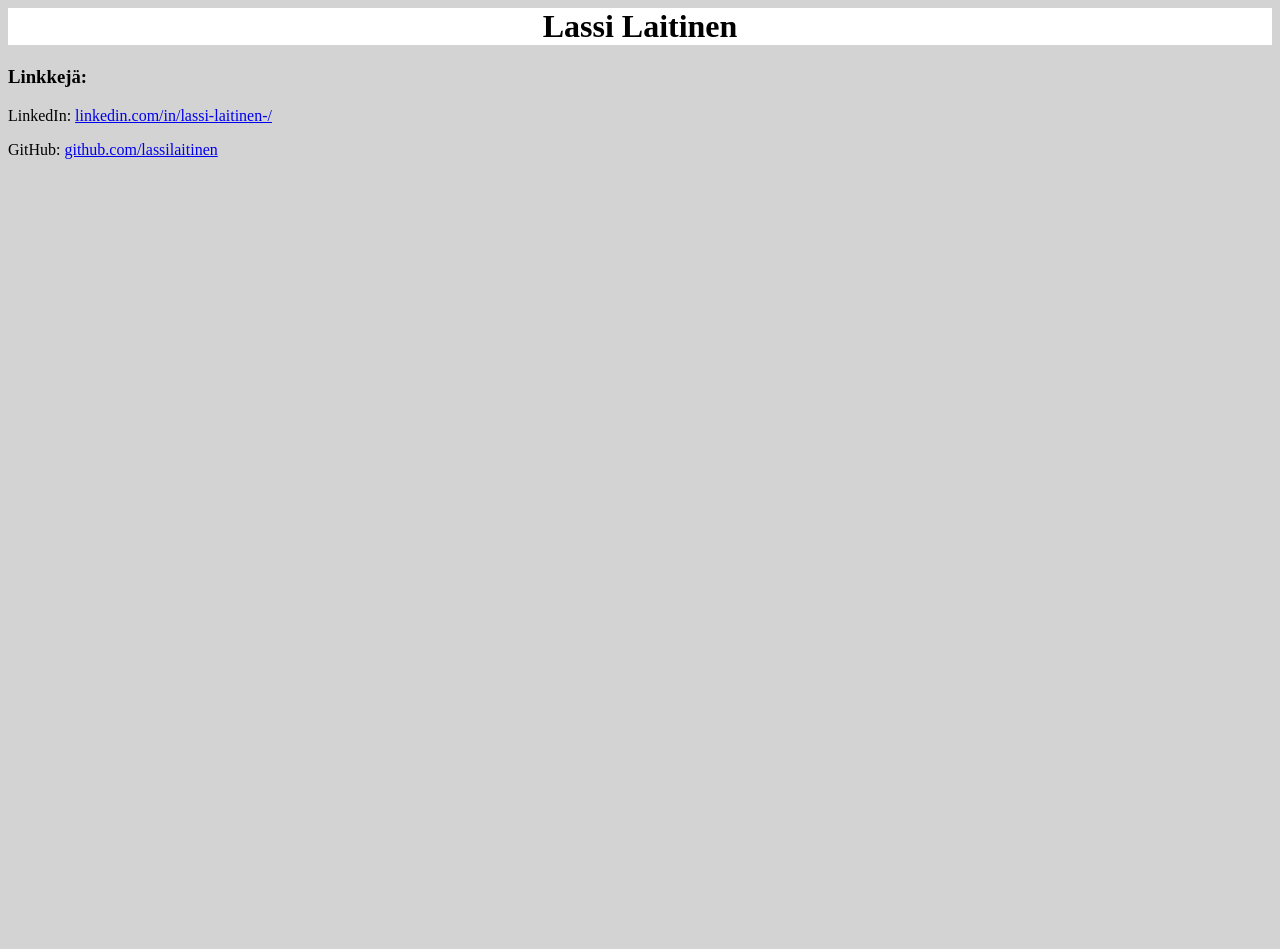
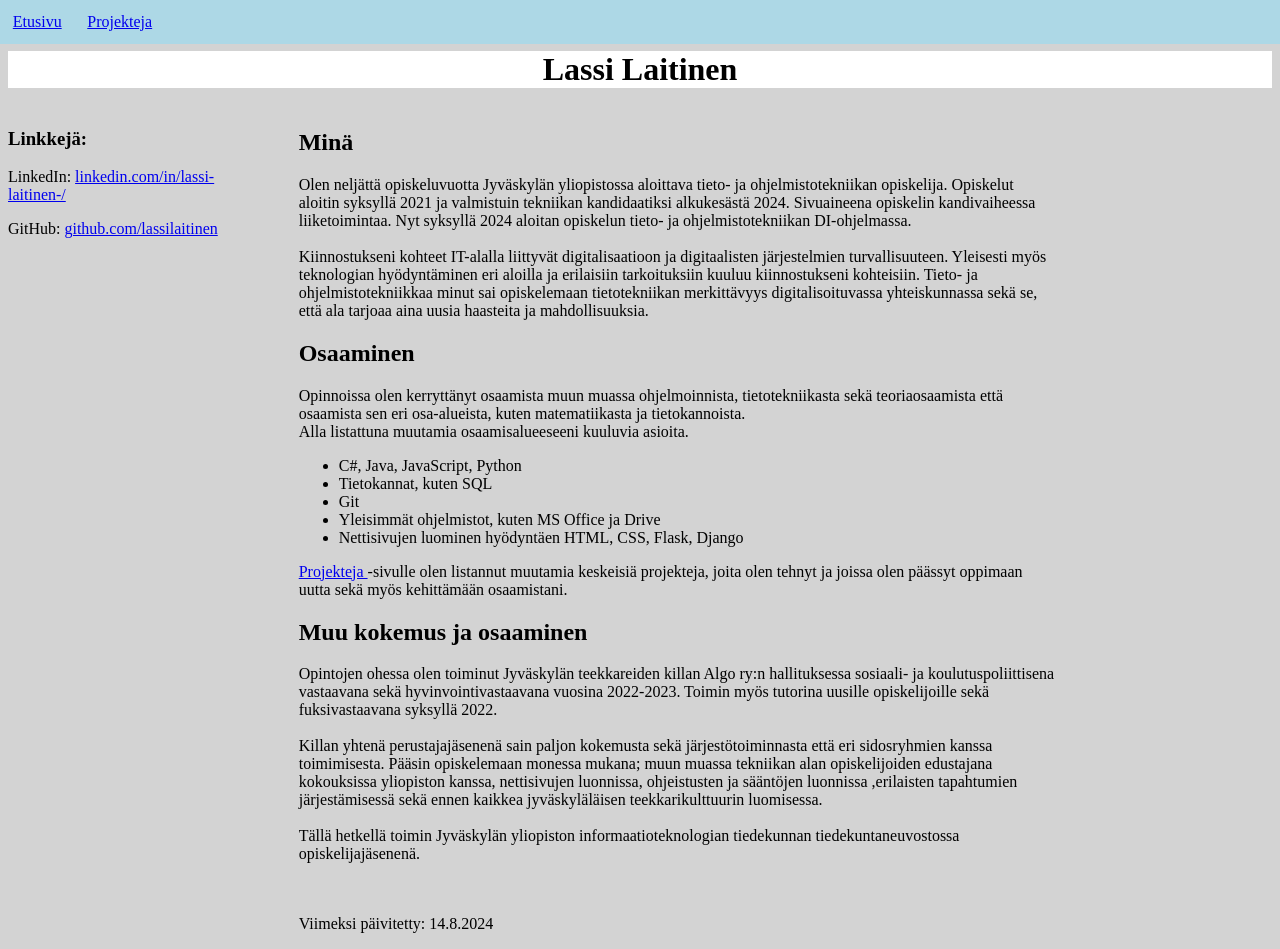
Before and after one commit to lassilaitinen/lassilaitinen.github.io, a plain HTML site: page index.html in a window 1280 px wide. Before the commit the page ends 800 px from the top, so only its background shows below. Drawn offline with Linux system fonts and the light colour scheme.

Commit message:
Sisällön lisäämistä sivulle

```diff
--- a/index.html
+++ b/index.html
@@ -1,7 +1,14 @@
 <link href='style.css' type="text/css" rel="stylesheet" >
 <body>
+    <nav class="nav">
+        <div><a href="https://lassilaitinen.github.io/"> Etusivu </a></div>
+        <div><a href="https://lassilaitinen.github.io/projects/projects.html"> Projekteja </a></div>
+    </nav>
+    <div class="header">
         <h1>Lassi Laitinen</h1>
+    </div>
 
+    <div class="links">
         <h3>Linkkejä:</h3>
         <p>
             LinkedIn: <a href="https://www.linkedin.com/in/lassi-laitinen-/"> linkedin.com/in/lassi-laitinen-/</a>
@@ -9,4 +16,51 @@
         <p>
             GitHub: <a href="https://github.com/lassilaitinen"> github.com/lassilaitinen</a>
         </p>
+    </div>
+    <div class="info">
+        <h2>Minä</h2>
+        <p>
+            Olen neljättä opiskeluvuotta Jyväskylän yliopistossa aloittava tieto- ja ohjelmistotekniikan opiskelija. Opiskelut aloitin syksyllä 2021 ja valmistuin
+            tekniikan kandidaatiksi alkukesästä 2024. Sivuaineena opiskelin kandivaiheessa liiketoimintaa. Nyt syksyllä 2024 aloitan opiskelun tieto- ja ohjelmistotekniikan
+            DI-ohjelmassa. <br>
+
+            <br>Kiinnostukseni kohteet IT-alalla liittyvät digitalisaatioon ja digitaalisten järjestelmien turvallisuuteen. Yleisesti myös teknologian hyödyntäminen
+            eri aloilla ja erilaisiin tarkoituksiin kuuluu kiinnostukseni kohteisiin. Tieto- ja ohjelmistotekniikkaa minut sai opiskelemaan tietotekniikan merkittävyys
+            digitalisoituvassa yhteiskunnassa sekä se, että ala tarjoaa aina uusia haasteita ja mahdollisuuksia.
+        </p>
+        <h2>Osaaminen</h2>
+        <p>
+            Opinnoissa olen kerryttänyt osaamista muun muassa ohjelmoinnista, tietotekniikasta sekä teoriaosaamista että osaamista sen eri osa-alueista, kuten
+            matematiikasta ja tietokannoista.
+
+            <br>Alla listattuna muutamia osaamisalueeseeni kuuluvia asioita.
+        </p>
+        <ul>
+            <li>C#, Java, JavaScript, Python</li>
+            <li>Tietokannat, kuten SQL</li>
+            <li>Git</li>
+            <li>Yleisimmät ohjelmistot, kuten MS Office ja Drive</li>
+            <li>Nettisivujen luominen hyödyntäen HTML, CSS, Flask, Django</li>
+        </ul>
+        <p>
+            <a href="https://lassilaitinen.github.io/projects/projects.html"> Projekteja </a>-sivulle olen listannut muutamia keskeisiä projekteja, joita olen tehnyt ja
+            joissa olen päässyt oppimaan uutta sekä myös kehittämään osaamistani.
+        </p>
+
+        <h2>Muu kokemus ja osaaminen</h2>
+        <p>
+            Opintojen ohessa olen toiminut Jyväskylän teekkareiden killan Algo ry:n hallituksessa sosiaali- ja koulutuspoliittisena vastaavana sekä hyvinvointivastaavana
+            vuosina 2022-2023. Toimin myös tutorina uusille opiskelijoille sekä fuksivastaavana syksyllä 2022.<br>
+
+            <br>Killan yhtenä perustajajäsenenä sain paljon kokemusta sekä järjestötoiminnasta että eri sidosryhmien kanssa toimimisesta. Pääsin opiskelemaan
+            monessa mukana; muun muassa tekniikan alan opiskelijoiden edustajana kokouksissa yliopiston kanssa, nettisivujen luonnissa, ohjeistusten ja sääntöjen luonnissa
+            ,erilaisten tapahtumien järjestämisessä sekä ennen kaikkea jyväskyläläisen teekkarikulttuurin luomisessa.<br>
+
+            <br> Tällä hetkellä toimin Jyväskylän yliopiston informaatioteknologian tiedekunnan tiedekuntaneuvostossa opiskelijajäsenenä.
+
+        </p>
+        <p>
+            <br><br>Viimeksi päivitetty: 14.8.2024
+        </p>
+    </div>
 </body>
--- a/style.css
+++ b/style.css
@@ -2,7 +2,32 @@ body {
 	background-color: lightgray;
 }
 
-h1 {
+.header{
 	background-color: white;
 	text-align: center;
+	margin-top: 4%;
 }
+
+.links {
+	float: left;
+	padding-right: 3%;
+	width: 20%;
+}
+
+.nav {
+	position: fixed;
+	display: flex;
+	width: 100%;
+	top: 0;
+	left: 0;
+	background-color: lightblue;
+}
+
+.nav div {
+	padding: 1%;
+}
+
+.info {
+	width: 60%;
+	float: inline-start;
+}
```
Also changed, not shown: projects/projects.html (added, +52 -0 lines). Lines whose indentation alone changed are shown as unchanged.
